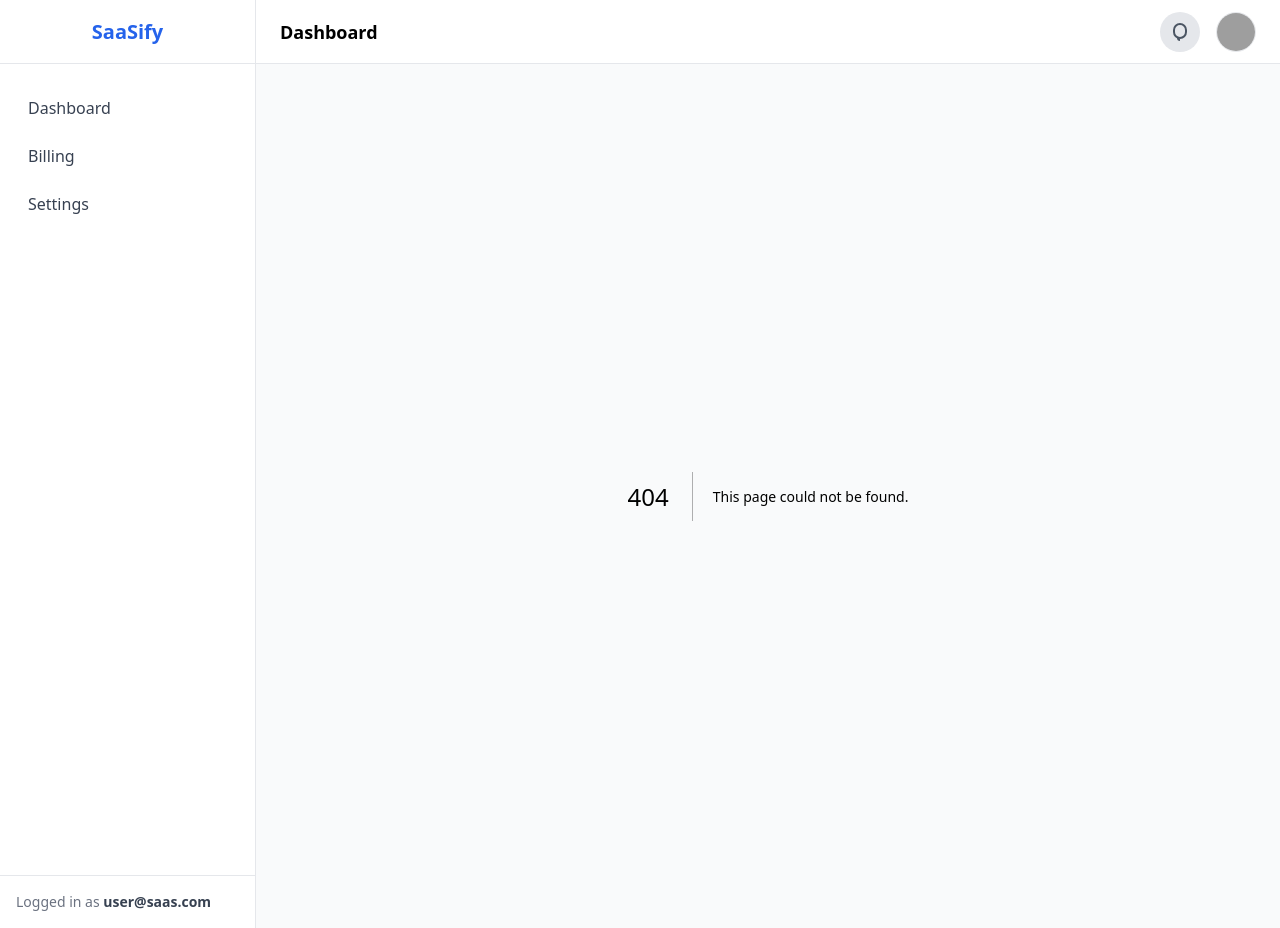
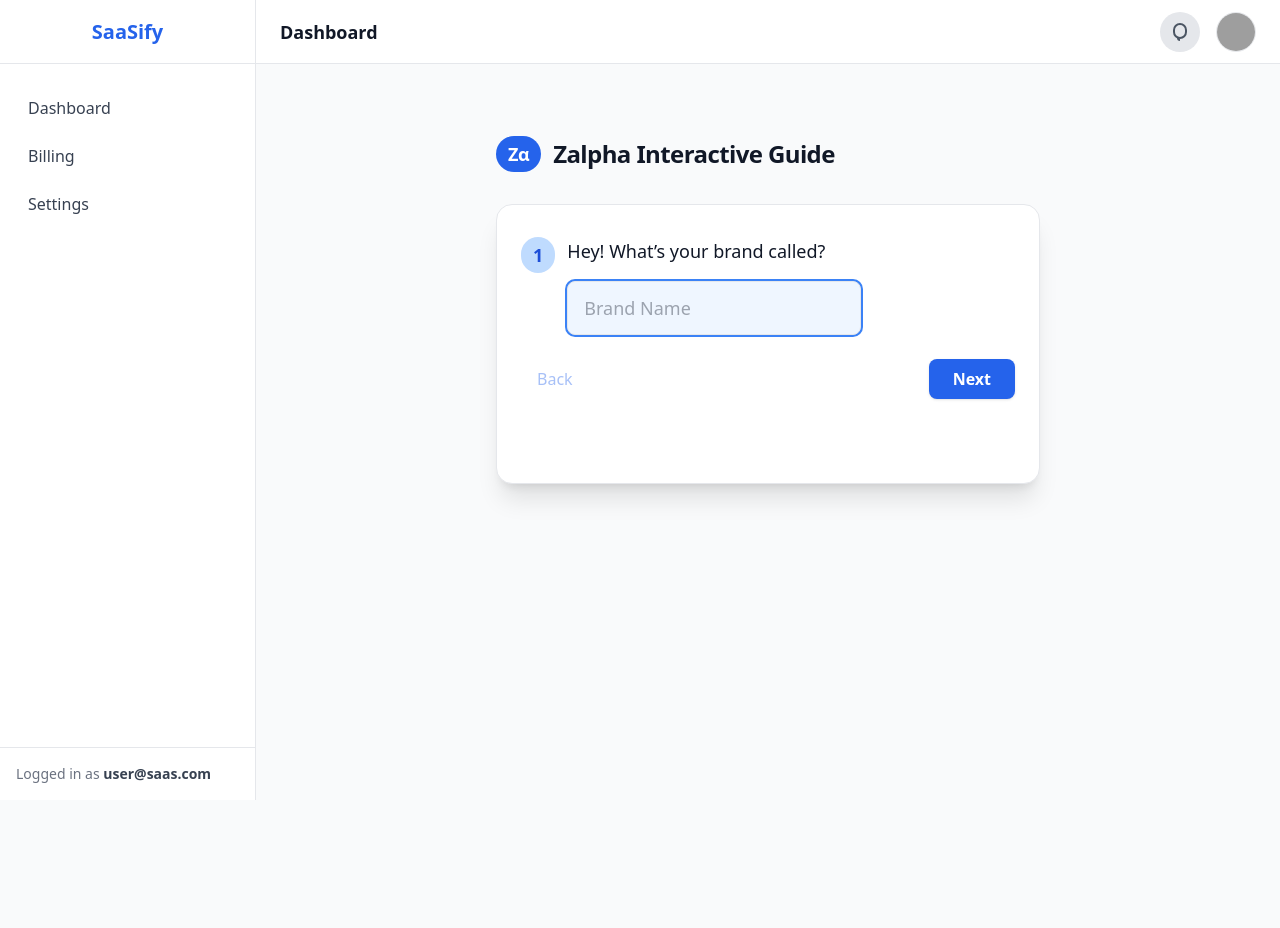
Before and after one commit to joshuarweaver/genzalpha, a Next.js app: page /gen-zalpha-interactive-guide/onboarding in a window 1280 px wide. Before the commit this address had no page. After the commit the page ends 800 px from the top, so only its background shows below. Built offline with nearby package versions, Linux system fonts and the light colour scheme; grey boxes are pictures that could not be loaded.

Commit message:
feat: add onboarding layout and wizard form for Gen Zalpha interactive guide
Co-authored-by: Genie <genie@cosine.sh>

```diff
--- /dev/null
+++ b/app/gen-zalpha-interactive-guide/onboarding/layout.tsx
@@ -0,0 +1,31 @@
+import type { ReactNode } from "react";
+
+export const metadata = {
+  title: "Gen Zalpha Interactive Onboarding Guide",
+  description: "Conversational AI onboarding for Gen Zalpha brand strategy",
+  alternates: {
+    canonical: "/gen-zalpha-interactive-guide/onboarding"
+  }
+};
+
+export default function OnboardingLayout({ children }: { children: ReactNode }) {
+  return (
+    <html lang="en">
+      <body className="bg-gradient-to-t from-blue-50 via-white to-white min-h-screen">
+        <div className="w-full max-w-xl mx-auto py-10 px-4">
+          <header className="flex items-center mb-8">
+            <span className="inline-flex items-center mr-3">
+              <span className="bg-blue-600 text-white rounded-full px-3 py-1 font-bold text-lg tracking-tight">Zα</span>
+            </span>
+            <h1 className="text-2xl font-extrabold text-gray-900 tracking-tight">
+              Zalpha Interactive Guide
+            </h1>
+          </header>
+          <main>
+            {children}
+          </main>
+        </div>
+      </body>
+    </html>
+  );
+}
--- /dev/null
+++ b/app/gen-zalpha-interactive-guide/onboarding/page.tsx
@@ -0,0 +1,10 @@
+import { OnboardingProvider } from "@/lib/onboarding-context";
+import WizardForm from "@/components/WizardForm";
+
+export default function OnboardingPage() {
+  return (
+    <OnboardingProvider>
+      <WizardForm />
+    </OnboardingProvider>
+  );
+}
--- /dev/null
+++ b/components/WizardForm.tsx
@@ -0,0 +1,152 @@
+"use client";
+
+import { useOnboardingContext } from "@/lib/onboarding-context";
+import { useRef } from "react";
+
+const steps = [
+  {
+    prompt: "Hey! What’s your brand called?",
+    inputType: "text",
+    field: "brandName",
+    placeholder: "Brand Name",
+  },
+  {
+    prompt: "Nice. What do you sell/do? (Keep it simple)",
+    inputType: "textarea",
+    field: "brandDescription",
+    placeholder: "e.g. Vegan skincare for Gen Z",
+    charLimit: 80,
+  },
+  {
+    prompt: "Where are you currently active online?",
+    inputType: "textarea",
+    field: "socialLinks",
+    placeholder: "e.g. IG @yourbrand, TikTok @brand, Discord.gg/yourbrand",
+    parser: (val: string) =>
+      val.split(/[\n,]+/).map(s => s.trim()).filter(Boolean),
+  },
+  {
+    prompt: "Paste your spiciest social post 👀",
+    inputType: "textarea",
+    field: "brandVoiceSample",
+    placeholder: "e.g. “Here’s the tea — our lip butter slays fr. 🧈💅”",
+    charLimit: 140,
+  },
+  {
+    prompt: "Analyzing your vibe… This is gonna be good.",
+    inputType: "loading",
+    field: null,
+  },
+];
+
+export default function WizardForm() {
+  const { step, setStep, next, prev, data, update } = useOnboardingContext();
+  const stepData = steps[step] || steps[0];
+
+  // For demo, just show a loading spinner on last step.
+  const inputRef = useRef<HTMLInputElement | HTMLTextAreaElement>(null);
+
+  function handleChange(e: React.ChangeEvent<HTMLInputElement | HTMLTextAreaElement>) {
+    let value = e.target.value;
+    if (stepData.field === "brandDescription" && stepData.charLimit) {
+      value = value.slice(0, stepData.charLimit);
+    }
+    if (stepData.field === "socialLinks" && stepData.parser) {
+      update({ socialLinks: stepData.parser(value) });
+    } else if (stepData.field) {
+      update({ [stepData.field]: value });
+    }
+  }
+
+  function handleNext(e: React.FormEvent) {
+    e.preventDefault();
+    next();
+  }
+
+  function handlePrev() {
+    prev();
+    setTimeout(() => {
+      inputRef.current?.focus();
+    }, 150);
+  }
+
+  // --- Render ---
+  return (
+    <form
+      className="bg-white border rounded-2xl shadow-xl px-6 py-8 space-y-6"
+      style={{ minHeight: 280 }}
+      onSubmit={handleNext}
+      autoComplete="off"
+    >
+      {step < steps.length - 1 && (
+        <>
+          <div className="flex items-start space-x-3">
+            <span className="rounded-full bg-blue-200 text-blue-700 font-bold px-3 py-1 text-lg">{step + 1}</span>
+            <div>
+              <div className="font-medium text-gray-900 text-lg mb-2">{stepData.prompt}</div>
+              {stepData.inputType === "text" && (
+                <input
+                  ref={inputRef as any}
+                  type="text"
+                  name={stepData.field!}
+                  value={data[stepData.field!] || ""}
+                  onChange={handleChange}
+                  placeholder={stepData.placeholder}
+                  className="w-full mt-2 px-4 py-3 rounded-lg border border-gray-200 focus:ring-2 focus:ring-blue-500 focus:outline-none text-lg bg-blue-50"
+                  autoFocus
+                  required
+                />
+              )}
+              {stepData.inputType === "textarea" && (
+                <div>
+                  <textarea
+                    ref={inputRef as any}
+                    name={stepData.field!}
+                    value={data[stepData.field!] || ""}
+                    onChange={handleChange}
+                    placeholder={stepData.placeholder}
+                    rows={stepData.field === "socialLinks" ? 3 : 2}
+                    className="w-full mt-2 px-4 py-3 rounded-lg border border-gray-200 focus:ring-2 focus:ring-blue-500 focus:outline-none text-lg bg-blue-50 resize-none"
+                    maxLength={(stepData as any).charLimit}
+                    required
+                  />
+                  {stepData.charLimit && (
+                    <div className="text-xs text-gray-400 mt-1 text-right">
+                      {(data[stepData.field!] || "").length}/{stepData.charLimit}
+                    </div>
+                  )}
+                </div>
+              )}
+            </div>
+          </div>
+          <div className="flex justify-between items-center mt-6">
+            <button
+              type="button"
+              onClick={handlePrev}
+              disabled={step === 0}
+              className="px-4 py-2 rounded text-blue-600 font-medium hover:underline disabled:opacity-40"
+            >
+              Back
+            </button>
+            <button
+              type="submit"
+              className="bg-blue-600 hover:bg-blue-700 text-white font-bold px-6 py-2 rounded-lg shadow transition"
+            >
+              Next
+            </button>
+          </div>
+        </>
+      )}
+      {step === steps.length - 1 && (
+        <div className="flex flex-col items-center justify-center min-h-[220px]">
+          <div className="flex items-center space-x-3 mb-4">
+            <span className="rounded-full bg-blue-200 text-blue-700 font-bold px-3 py-1 text-lg">{step + 1}</span>
+            <span className="font-medium text-gray-900 text-lg">{stepData.prompt}</span>
+          </div>
+          <div className="w-16 h-16 border-4 border-blue-300 border-t-blue-600 rounded-full animate-spin my-8"></div>
+          <div className="text-gray-500 text-base">Hang tight — we're analyzing your brand vibe...</div>
+        </div>
+      )}
+    </form>
+  );
+}
--- /dev/null
+++ b/lib/onboarding-context.tsx
@@ -0,0 +1,57 @@
+"use client";
+
+import React, { createContext, useContext, useState } from "react";
+
+type OnboardingData = {
+  brandName: string;
+  brandDescription: string;
+  socialLinks: string[];
+  brandVoiceSample: string;
+  [key: string]: any;
+};
+
+type OnboardingContextType = {
+  data: OnboardingData;
+  setStep: (n: number) => void;
+  update: (changes: Partial<OnboardingData>) => void;
+  step: number;
+  next: () => void;
+  prev: () => void;
+  reset: () => void;
+};
+
+const defaultData: OnboardingData = {
+  brandName: "",
+  brandDescription: "",
+  socialLinks: [],
+  brandVoiceSample: "",
+};
+
+const OnboardingContext = createContext<OnboardingContextType | undefined>(undefined);
+
+export function OnboardingProvider({ children }: { children: React.ReactNode }) {
+  const [step, setStep] = useState(0);
+  const [data, setData] = useState<OnboardingData>(defaultData);
+
+  function update(changes: Partial<OnboardingData>) {
+    setData(d => ({ ...d, ...changes }));
+  }
+  function next() { setStep(s => s + 1); }
+  function prev() { setStep(s => Math.max(0, s - 1)); }
+  function reset() {
+    setData(defaultData);
+    setStep(0);
+  }
+
+  return (
+    <OnboardingContext.Provider value={{ data, setStep, update, step, next, prev, reset }}>
+      {children}
+    </OnboardingContext.Provider>
+  );
+}
+
+export function useOnboardingContext() {
+  const ctx = useContext(OnboardingContext);
+  if (!ctx) throw new Error("useOnboardingContext must be used within OnboardingProvider");
+  return ctx;
+}
```
